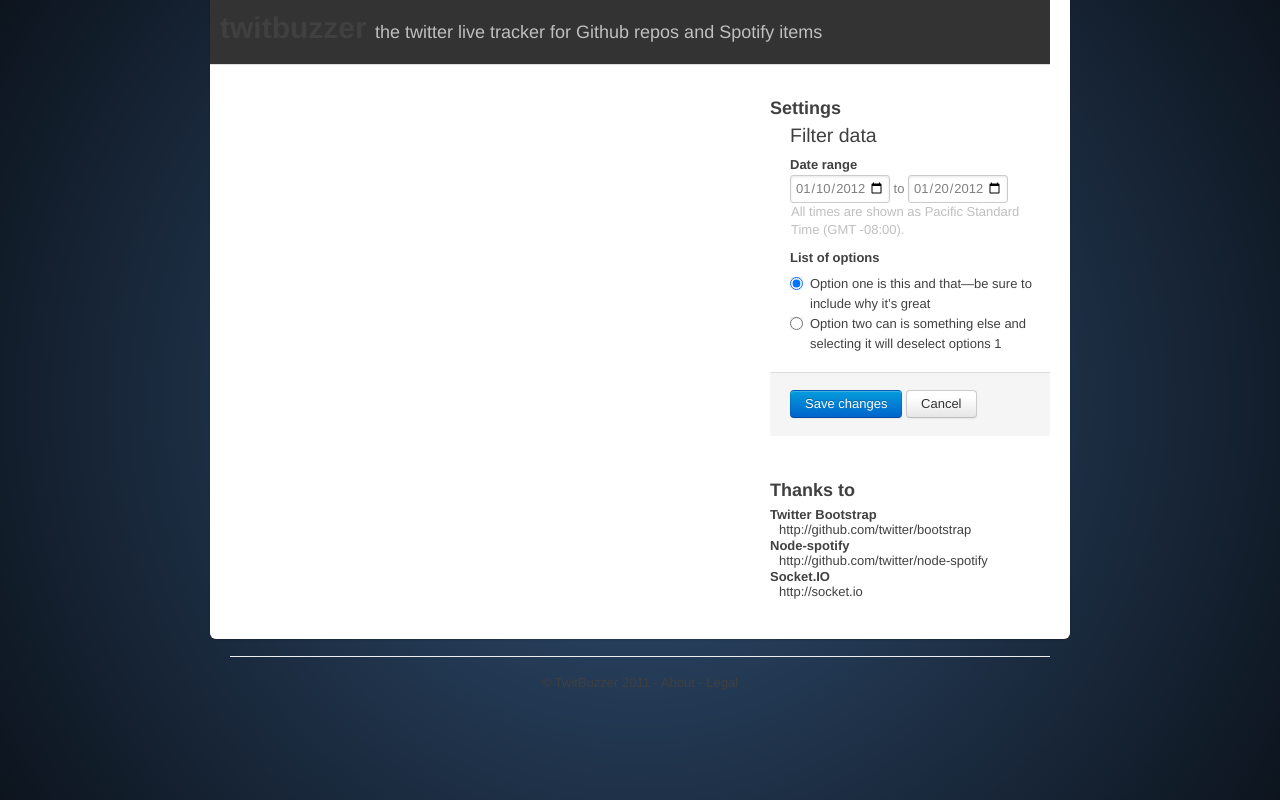
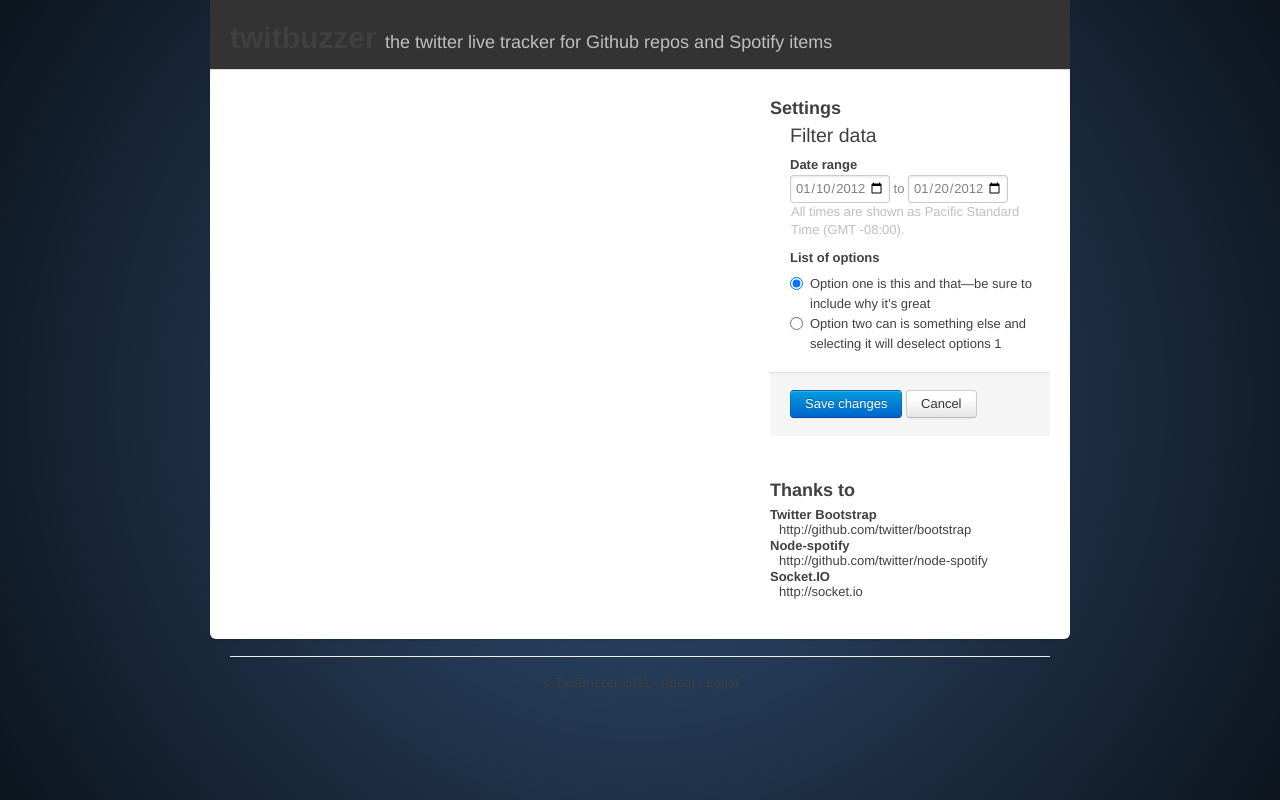
Before and after one commit to emilmork/twitbuzzer, a website: page web/index.html in a window 1280 px wide. Drawn offline with nearby package versions, Linux system fonts and the light colour scheme; no server answers.

```diff
--- a/web/css/style.css
+++ b/web/css/style.css
@@ -32,9 +32,8 @@
 	background: #333;
 	background: -moz-linear-gradient(center center, rgba(0, 0, 0, 0), rgba(0, 0, 0, .2)) #333;
 	background: -webkit-gradient(linear, center center, 0, center center, 1000, from(rgba(0, 0, 0, 0)), to(rgba(0, 0, 0, 1))) #333;
-	padding: 10px 10px 10px;
+	padding: 20px 20px 5px;
 	margin: -20px -20px 20px;
-	z-index: 999;
 }
 
 .content-wrapper {
```
